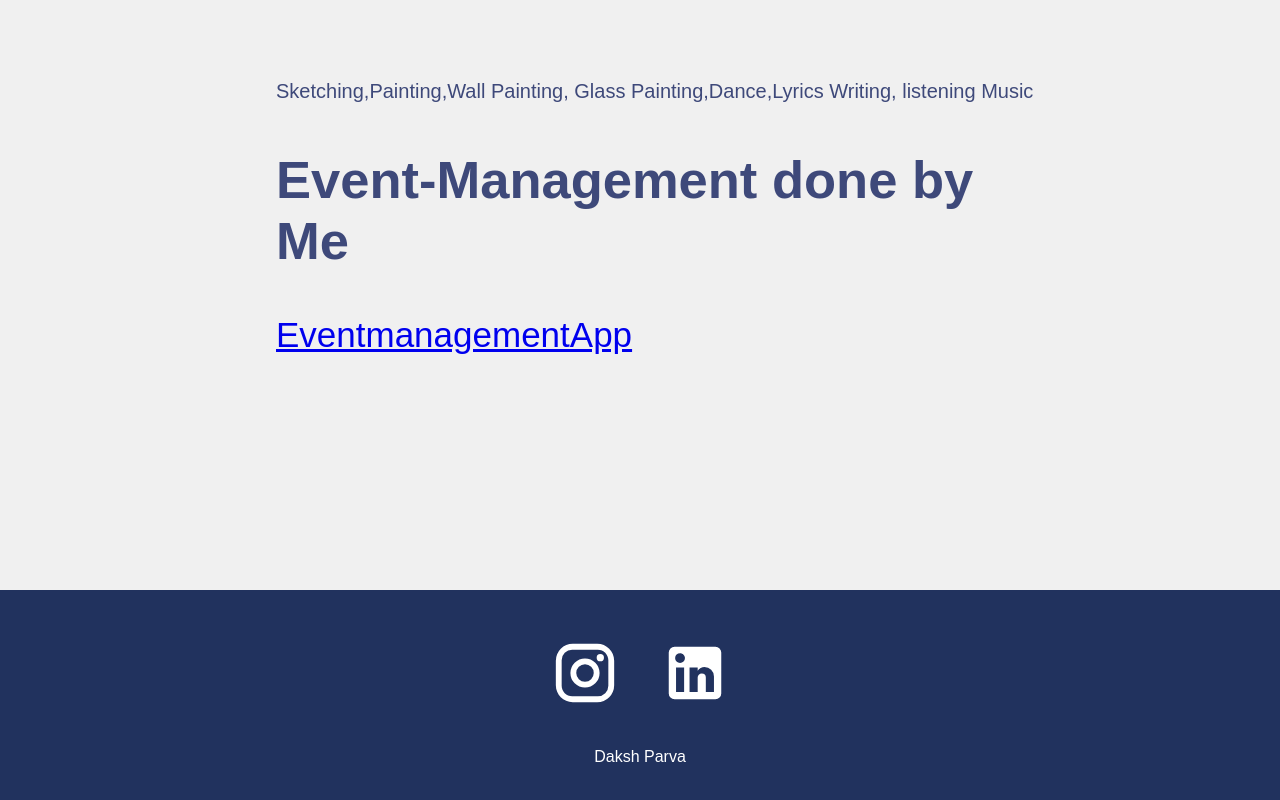
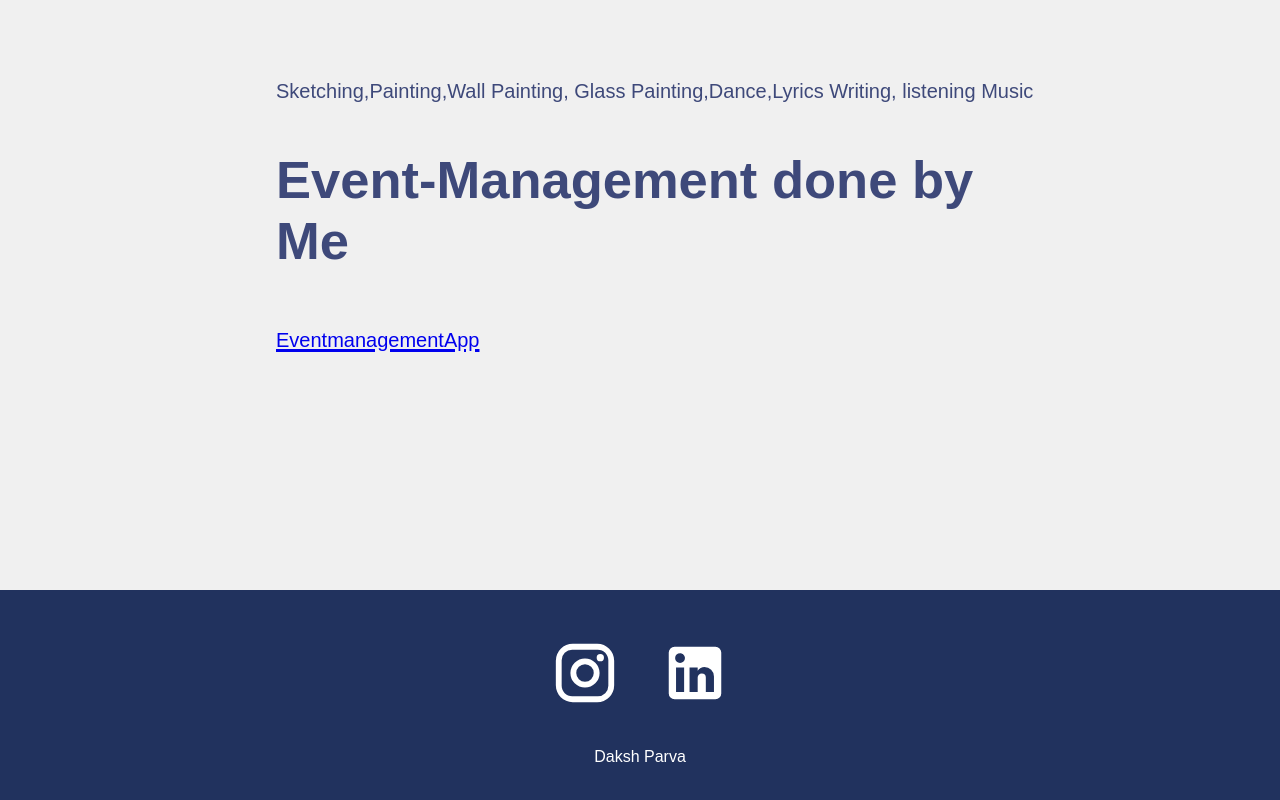
Before and after one commit to Dakshparva/Dakshath-Personal-info, a React (Create React App) app: page / in a window 1280 px wide. Shown: the part 943-1743 px from the top of the page. Built offline with nearby package versions, Linux system fonts and the light colour scheme.

Commit message:
photos updated

```diff
--- a/src/pages/Home.js
+++ b/src/pages/Home.js
@@ -29,7 +29,7 @@ function Home() {
             <h2>Event-Management
               done by Me</h2>
             <a href="https://dakshparva.github.io/eventmanagement1/">
-              EventmanagementApp</a>
+              <span>EventmanagementApp</span></a>
           </li>
         </ol>
       </div>
```
